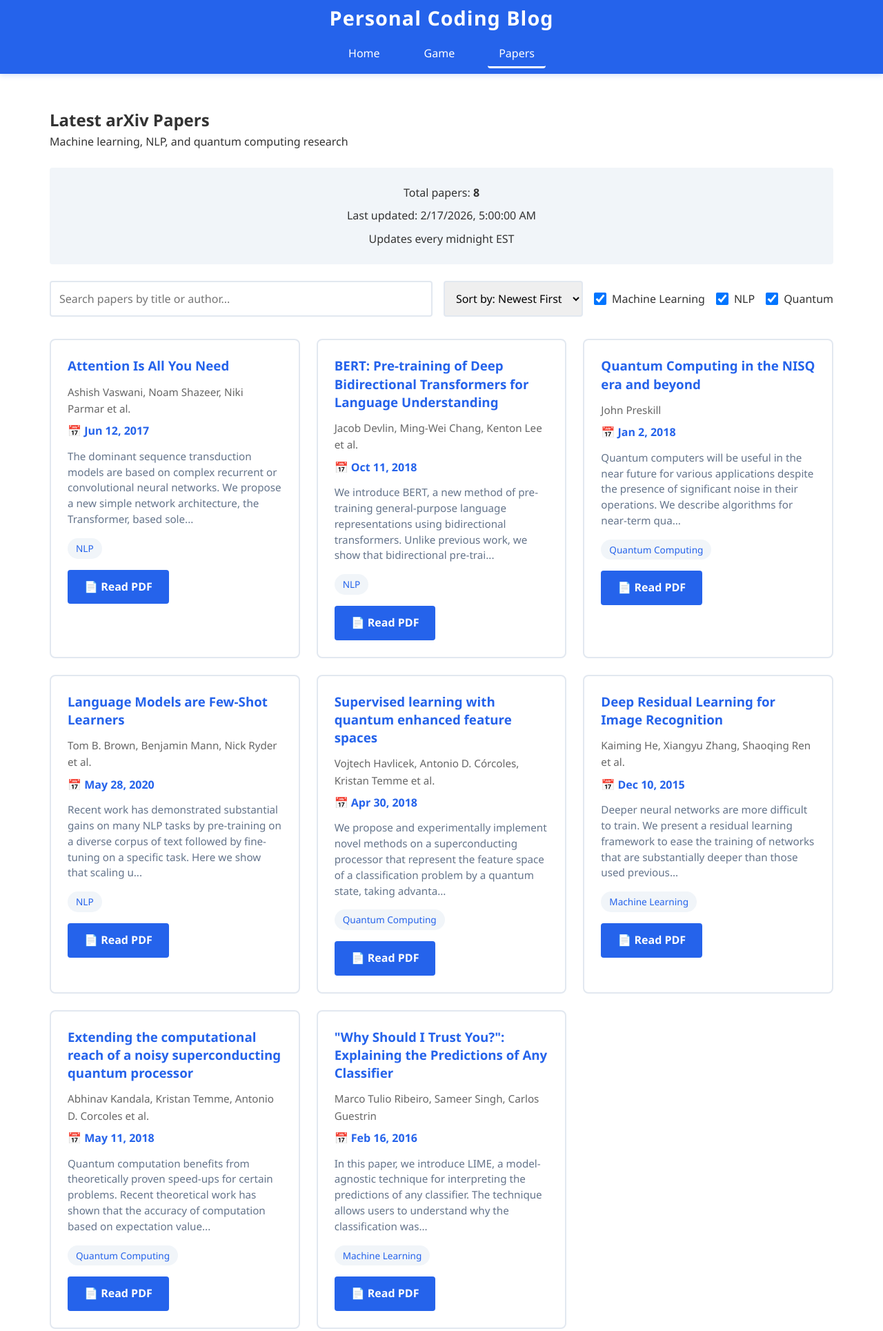
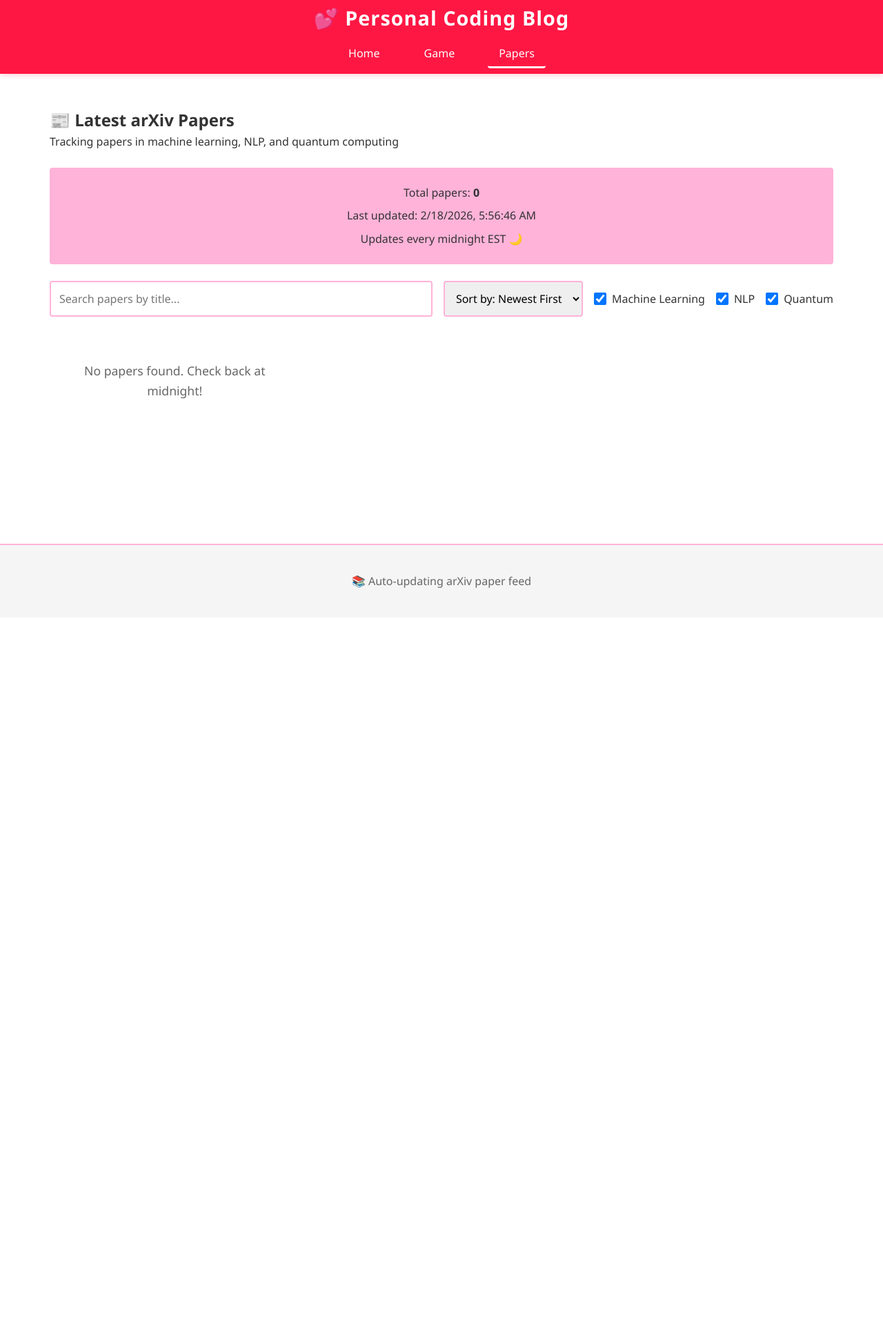
Before and after one commit to nsaririan3/nsaririan3.github.io, a website: page papers.html in a window 1280 px wide. Shown: the part 13-1942 px from the top of the page at 69% size. After the commit the page ends 908 px from the top, so only its background shows below. Drawn offline with Linux system fonts and the light colour scheme.

Commit message:
Update: arXiv papers & website - Automated update
- Fetched latest papers from arXiv
- Updated website pages and styling
- Total papers in database: 0
- Timestamp: 2026-02-18T05:56:46.608Z

```diff
--- a/css/style.css
+++ b/css/style.css
@@ -1,13 +1,11 @@
-/* Color Palette */
+/* Valentine's Day Color Palette */
 :root {
-  --primary-color: #2563eb;
-  --primary-dark: #1e40af;
-  --secondary-color: #64748b;
-  --accent-color: #3b82f6;
+  --primary-red: #ff1744;
+  --pink: #ff69b4;
+  --dark-red: #c41c3b;
   --white: #ffffff;
-  --light-gray: #f1f5f9;
-  --gray: #e2e8f0;
-  --dark-gray: #334155;
+  --light-pink: #ffb3d9;
+  --gray: #f5f5f5;
 }
 
 * {
@@ -29,13 +27,13 @@
 
 /* Header & Navigation */
 header {
-  background: var(--primary-color);
+  background: var(--primary-red);
   color: var(--white);
   padding: 1rem 0;
   position: sticky;
   top: 0;
   z-index: 100;
-  box-shadow: 0 2px 8px rgba(37, 99, 235, 0.2);
+  box-shadow: 0 2px 8px rgba(255, 23, 68, 0.2);
 }
 
 header h1 {
@@ -90,20 +88,20 @@
 }
 
 section h2 {
-  color: var(--primary-color);
+  color: var(--primary-red);
   margin-bottom: 1.5rem;
   font-size: 2rem;
   text-align: center;
 }
 
 section h3 {
-  color: var(--primary-dark);
+  color: var(--dark-red);
   margin: 1rem 0 0.5rem;
 }
 
 /* Hero Section */
 .hero {
-  background: linear-gradient(135deg, var(--accent-color), var(--primary-color));
+  background: linear-gradient(135deg, var(--light-pink), var(--pink));
   padding: 3rem 1rem;
   border-radius: 8px;
   text-align: center;
@@ -113,13 +111,13 @@
 .hero h2 {
   font-size: 2.5rem;
   margin-bottom: 1rem;
-  color: var(--white);
+  color: var(--dark-red);
 }
 
 .tagline {
   font-size: 1.25rem;
   margin-bottom: 2rem;
-  color: var(--white);
+  color: var(--dark-red);
 }
 
 .cta-buttons {
@@ -144,24 +142,24 @@
 }
 
 .btn-primary {
-  background: var(--primary-color);
+  background: var(--primary-red);
   color: var(--white);
 }
 
 .btn-primary:hover {
-  background: var(--primary-dark);
+  background: var(--dark-red);
   transform: translateY(-2px);
-  box-shadow: 0 4px 12px rgba(37, 99, 235, 0.3);
+  box-shadow: 0 4px 12px rgba(255, 23, 68, 0.3);
 }
 
 .btn-secondary {
-  background: var(--light-gray);
-  color: var(--primary-color);
-  border: 2px solid var(--gray);
+  background: var(--light-pink);
+  color: var(--dark-red);
+  border: 2px solid var(--pink);
 }
 
 .btn-secondary:hover {
-  background: var(--gray);
+  background: var(--pink);
   color: var(--white);
 }
 
@@ -180,7 +178,7 @@
 
 .feature-card, .stat {
   background: white;
-  border: 2px solid var(--gray);
+  border: 2px solid var(--light-pink);
   border-radius: 8px;
   padding: 1.5rem;
   text-align: center;
@@ -188,8 +186,8 @@
 }
 
 .feature-card:hover {
-  border-color: var(--primary-color);
-  box-shadow: 0 4px 12px rgba(37, 99, 235, 0.2);
+  border-color: var(--primary-red);
+  box-shadow: 0 4px 12px rgba(255, 23, 68, 0.2);
   transform: translateY(-4px);
 }
 
@@ -200,12 +198,12 @@
 .stat-value {
   font-size: 2.5rem;
   font-weight: bold;
-  color: var(--primary-color);
+  color: var(--primary-red);
   margin-bottom: 0.5rem;
 }
 
 .stat-label {
-  color: var(--secondary-color);
+  color: #666;
   font-size: 0.9rem;
 }
 
@@ -226,7 +224,7 @@
   display: block;
   margin: 0 auto;
   background: #000;
-  border: 4px solid var(--primary-color);
+  border: 4px solid var(--primary-red);
   max-width: 100%;
   height: auto;
   border-radius: 4px;
@@ -238,11 +236,11 @@
   gap: 2rem;
   margin-top: 1.5rem;
   padding: 1rem;
-  background: var(--light-gray);
+  background: var(--light-pink);
   border-radius: 4px;
   flex-wrap: wrap;
   font-weight: 600;
-  color: var(--primary-color);
+  color: var(--dark-red);
 }
 
 .info-item {
@@ -250,7 +248,7 @@
 }
 
 .game-instructions {
-  background: var(--light-gray);
+  background: var(--gray);
   padding: 1.5rem;
   border-radius: 4px;
   margin-top: 2rem;
@@ -261,7 +259,7 @@
 }
 
 .game-instructions h3 {
-  color: var(--primary-color);
+  color: var(--primary-red);
   text-align: center;
 }
 
@@ -285,7 +283,7 @@
 }
 
 .papers-info {
-  background: var(--light-gray);
+  background: var(--light-pink);
   padding: 1rem;
   border-radius: 4px;
   margin: 1.5rem 0;
@@ -305,7 +303,7 @@
 
 .search-input, .sort-select {
   padding: 0.75rem;
-  border: 2px solid var(--gray);
+  border: 2px solid var(--light-pink);
   border-radius: 4px;
   font-family: inherit;
   font-size: 1rem;
@@ -319,8 +317,8 @@
 
 .search-input:focus, .sort-select:focus {
   outline: none;
-  border-color: var(--primary-color);
-  box-shadow: 0 0 0 3px rgba(37, 99, 235, 0.1);
+  border-color: var(--primary-red);
+  box-shadow: 0 0 0 3px rgba(255, 23, 68, 0.1);
 }
 
 .filters {
@@ -358,15 +356,15 @@
 
 .paper-card {
   background: white;
-  border: 2px solid var(--gray);
+  border: 2px solid var(--light-pink);
   border-radius: 8px;
   padding: 1.5rem;
   transition: all 0.3s;
 }
 
 .paper-card:hover {
-  border-color: var(--primary-color);
-  box-shadow: 0 4px 12px rgba(37, 99, 235, 0.2);
+  border-color: var(--primary-red);
+  box-shadow: 0 4px 12px rgba(255, 23, 68, 0.2);
   transform: translateY(-4px);
 }
 
@@ -376,7 +374,7 @@
 }
 
 .paper-card h3 a {
-  color: var(--primary-color);
+  color: var(--primary-red);
   text-decoration: none;
 }
 
@@ -391,13 +389,13 @@
 }
 
 .paper-card .date {
-  color: var(--primary-color);
+  color: var(--dark-red);
   font-weight: 600;
   margin-bottom: 0.75rem;
 }
 
 .paper-card .abstract {
-  color: var(--secondary-color);
+  color: #555;
   margin-bottom: 1rem;
   font-size: 0.95rem;
   line-height: 1.5;
@@ -411,8 +409,8 @@
 }
 
 .tag {
-  background: var(--light-gray);
-  color: var(--primary-color);
+  background: var(--light-pink);
+  color: var(--dark-red);
   padding: 0.25rem 0.75rem;
   border-radius: 20px;
   font-size: 0.85rem;
@@ -427,17 +425,17 @@
 }
 
 .error {
-  color: #dc2626;
+  color: var(--primary-red);
   font-weight: 600;
 }
 
 /* Footer */
 footer {
-  background: var(--light-gray);
+  background: var(--gray);
   padding: 2rem;
   text-align: center;
-  color: var(--secondary-color);
-  border-top: 2px solid var(--gray);
+  color: #666;
+  border-top: 2px solid var(--light-pink);
   margin-top: 3rem;
 }
 
@@ -524,7 +522,7 @@
 
 /* Accessibility */
 a:focus, button:focus {
-  outline: 3px solid var(--primary-color);
+  outline: 3px solid var(--primary-red);
   outline-offset: 2px;
 }
 
--- a/data/papers.json
+++ b/data/papers.json
@@ -1,129 +1,12 @@
 {
   "metadata": {
-    "totalCount": 8,
-    "lastUpdated": "2026-02-17T00:00:00-05:00",
+    "totalCount": 0,
+    "lastUpdated": "2026-02-18T05:56:46.459Z",
     "keywords": [
       "machine learning",
       "natural language processing",
       "quantum computing"
     ]
   },
-  "papers": [
-    {
-      "arxivId": "1706.03762",
-      "title": "Attention Is All You Need",
-      "authors": [
-        "Ashish Vaswani",
-        "Noam Shazeer",
-        "Niki Parmar",
-        "Jakob Uszkoreit"
-      ],
-      "abstract": "The dominant sequence transduction models are based on complex recurrent or convolutional neural networks. We propose a new simple network architecture, the Transformer, based solely on attention mechanisms, dispensing with recurrence and convolutions entirely.",
-      "publishedDate": "2017-06-12",
-      "category": "cs.CL",
-      "pdfUrl": "https://arxiv.org/pdf/1706.03762.pdf",
-      "summaryUrl": "https://arxiv.org/abs/1706.03762"
-    },
-    {
-      "arxivId": "1810.04805",
-      "title": "BERT: Pre-training of Deep Bidirectional Transformers for Language Understanding",
-      "authors": [
-        "Jacob Devlin",
-        "Ming-Wei Chang",
-        "Kenton Lee",
-        "Kristina Toutanova"
-      ],
-      "abstract": "We introduce BERT, a new method of pre-training general-purpose language representations using bidirectional transformers. Unlike previous work, we show that bidirectional pre-training of transformers allows for a more powerful understanding of language context.",
-      "publishedDate": "2018-10-11",
-      "category": "cs.CL",
-      "pdfUrl": "https://arxiv.org/pdf/1810.04805.pdf",
-      "summaryUrl": "https://arxiv.org/abs/1810.04805"
-    },
-    {
-      "arxivId": "1801.00862",
-      "title": "Quantum Computing in the NISQ era and beyond",
-      "authors": [
-        "John Preskill"
-      ],
-      "abstract": "Quantum computers will be useful in the near future for various applications despite the presence of significant noise in their operations. We describe algorithms for near-term quantum computers and discuss the challenges of implementing them.",
-      "publishedDate": "2018-01-02",
-      "category": "quant-ph",
-      "pdfUrl": "https://arxiv.org/pdf/1801.00862.pdf",
-      "summaryUrl": "https://arxiv.org/abs/1801.00862"
-    },
-    {
-      "arxivId": "2005.14165",
-      "title": "Language Models are Few-Shot Learners",
-      "authors": [
-        "Tom B. Brown",
-        "Benjamin Mann",
-        "Nick Ryder",
-        "Melanie Subbiah"
-      ],
-      "abstract": "Recent work has demonstrated substantial gains on many NLP tasks by pre-training on a diverse corpus of text followed by fine-tuning on a specific task. Here we show that scaling up language models greatly improves task-agnostic, few-shot performance.",
-      "publishedDate": "2020-05-28",
-      "category": "cs.CL",
-      "pdfUrl": "https://arxiv.org/pdf/2005.14165.pdf",
-      "summaryUrl": "https://arxiv.org/abs/2005.14165"
-    },
-    {
-      "arxivId": "1804.11326",
-      "title": "Supervised learning with quantum enhanced feature spaces",
-      "authors": [
-        "Vojtech Havlicek",
-        "Antonio D. Córcoles",
-        "Kristan Temme",
-        "Aram W. Harrow"
-      ],
-      "abstract": "We propose and experimentally implement novel methods on a superconducting processor that represent the feature space of a classification problem by a quantum state, taking advantage of the large dimensionality of quantum Hilbert space to obtain an enhanced solution.",
-      "publishedDate": "2018-04-30",
-      "category": "quant-ph",
-      "pdfUrl": "https://arxiv.org/pdf/1804.11326.pdf",
-      "summaryUrl": "https://arxiv.org/abs/1804.11326"
-    },
-    {
-      "arxivId": "1512.03385",
-      "title": "Deep Residual Learning for Image Recognition",
-      "authors": [
-        "Kaiming He",
-        "Xiangyu Zhang",
-        "Shaoqing Ren",
-        "Jian Sun"
-      ],
-      "abstract": "Deeper neural networks are more difficult to train. We present a residual learning framework to ease the training of networks that are substantially deeper than those used previously. We achieve state-of-the-art results on ImageNet and other benchmarks.",
-      "publishedDate": "2015-12-10",
-      "category": "cs.LG",
-      "pdfUrl": "https://arxiv.org/pdf/1512.03385.pdf",
-      "summaryUrl": "https://arxiv.org/abs/1512.03385"
-    },
-    {
-      "arxivId": "1805.04492",
-      "title": "Extending the computational reach of a noisy superconducting quantum processor",
-      "authors": [
-        "Abhinav Kandala",
-        "Kristan Temme",
-        "Antonio D. Corcoles",
-        "Antonio Mezzacapo"
-      ],
-      "abstract": "Quantum computation benefits from theoretically proven speed-ups for certain problems. Recent theoretical work has shown that the accuracy of computation based on expectation values of quantum observables can be enhanced through error mitigation. Here we demonstrate this protocol on a superconducting quantum processor.",
-      "publishedDate": "2018-05-11",
-      "category": "quant-ph",
-      "pdfUrl": "https://arxiv.org/pdf/1805.04492.pdf",
-      "summaryUrl": "https://arxiv.org/abs/1805.04492"
-    },
-    {
-      "arxivId": "1602.04938",
-      "title": "\"Why Should I Trust You?\": Explaining the Predictions of Any Classifier",
-      "authors": [
-        "Marco Tulio Ribeiro",
-        "Sameer Singh",
-        "Carlos Guestrin"
-      ],
-      "abstract": "In this paper, we introduce LIME, a model-agnostic technique for interpreting the predictions of any classifier. The technique allows users to understand why the classification was made by learning simple and interpretable models locally around the prediction.",
-      "publishedDate": "2016-02-16",
-      "category": "cs.LG",
-      "pdfUrl": "https://arxiv.org/pdf/1602.04938.pdf",
-      "summaryUrl": "https://arxiv.org/abs/1602.04938"
-    }
-  ]
+  "papers": []
 }
--- a/papers.html
+++ b/papers.html
@@ -9,7 +9,7 @@
 <body>
   <header role="banner">
     <nav aria-label="Main Navigation">
-      <h1>Personal Coding Blog</h1>
+      <h1>💕 Personal Coding Blog</h1>
       <ul>
         <li><a href="index.html">Home</a></li>
         <li><a href="game.html">Game</a></li>
@@ -21,13 +21,13 @@
   <main role="main">
     <section class="papers-section">
       <div class="container">
-        <h1>Latest arXiv Papers</h1>
-        <p class="subtitle">Machine learning, NLP, and quantum computing research</p>
+        <h1>📰 Latest arXiv Papers</h1>
+        <p class="subtitle">Tracking papers in machine learning, NLP, and quantum computing</p>
 
         <div class="papers-info">
-          <p>Total papers: <strong id="paperCount">0</strong></p>
-          <p>Last updated: <time id="lastUpdated">Loading...</time></p>
-          <p>Updates every midnight EST</p>
+          <p>Total papers: <strong>0</strong></p>
+          <p>Last updated: <time>2/18/2026, 5:56:46 AM</time></p>
+          <p>Updates every midnight EST 🌙</p>
         </div>
 
         <!-- Search & Filter Controls -->
@@ -36,7 +36,7 @@
             type="text"
             id="searchInput"
             class="search-input"
-            placeholder="Search papers by title or author..."
+            placeholder="Search papers by title..."
             aria-label="Search papers"
           >
 
@@ -46,7 +46,7 @@
             <option value="author">Sort by: Author A-Z</option>
           </select>
 
-          <div class="filters" role="group" aria-label="Filter by category">
+          <div class="filters" role="group" aria-label="Filter by keyword">
             <label><input type="checkbox" value="cs.LG" checked> Machine Learning</label>
             <label><input type="checkbox" value="cs.CL" checked> NLP</label>
             <label><input type="checkbox" value="quant-ph" checked> Quantum</label>
@@ -62,57 +62,26 @@
   </main>
 
   <footer role="contentinfo">
-    <p>Auto-updating arXiv Paper Feed</p>
+    <p>📚 Auto-updating arXiv paper feed</p>
   </footer>
 
   <script>
     // Load and render papers
-    let allPapers = [];
-
     fetch('data/papers.json')
       .then(res => res.json())
       .then(data => {
-        allPapers = data.papers || [];
+        const papers = data.papers || [];
         const container = document.getElementById('papersList');
 
-        // Update paper count and last updated
-        document.getElementById('paperCount').textContent = allPapers.length;
-        const lastUpdated = new Date(data.metadata?.lastUpdated || new Date());
-        document.getElementById('lastUpdated').textContent = lastUpdated.toLocaleString();
-
-        if (allPapers.length === 0) {
+        if (papers.length === 0) {
           container.innerHTML = '<p class="no-papers">No papers found. Check back at midnight!</p>';
           return;
         }
 
-        renderPapers(allPapers);
-      })
-      .catch(err => {
-        console.error('Error loading papers:', err);
-        document.getElementById('papersList').innerHTML = '<p class="error">Error loading papers</p>';
-      });
-
-    function renderPapers(papers) {
-      const container = document.getElementById('papersList');
-      if (papers.length === 0) {
-        container.innerHTML = '<p class="no-papers">No papers match your filters</p>';
-        return;
-      }
-
-      // Map category codes to readable names
-      const getCategoryLabel = (code) => {
-        const categoryMap = {
-          'cs.CL': 'NLP',
-          'cs.LG': 'Machine Learning',
-          'quant-ph': 'Quantum Computing',
-          'cs.AI': 'AI'
-        };
-        return categoryMap[code] || code;
-      };
-
-      container.innerHTML = papers.map(paper => `
+        function renderPapers(filtered) {
+          container.innerHTML = filtered.map(paper => `
             <article class="paper-card">
-          <h3><a href="${paper.summaryUrl}" target="_blank" rel="noopener">${paper.title}</a></h3>
+              <h3><a href="${paper.summaryUrl}" target="_blank">${paper.title}</a></h3>
               <p class="authors">
                 ${paper.authors.slice(0, 3).map(a => `<span class="author">${a}</span>`).join(', ')}
                 ${paper.authors.length > 3 ? ' et al.' : ''}
@@ -120,29 +89,31 @@
               <p class="date">📅 ${new Date(paper.publishedDate).toLocaleDateString('en-US', {
                 year: 'numeric', month: 'short', day: 'numeric'
               })}</p>
-          <p class="abstract">${paper.abstract.substring(0, 180)}...</p>
+              <p class="abstract">${paper.abstract.substring(0, 200)}...</p>
               <div class="tags">
-            <span class="tag">${getCategoryLabel(paper.category)}</span>
+                <span class="tag">${paper.category}</span>
               </div>
-          <a href="${paper.pdfUrl}" class="btn btn-primary" target="_blank" rel="noopener">📄 Read PDF</a>
+              <a href="${paper.pdfUrl}" class="btn btn-primary" target="_blank">📄 Read PDF</a>
             </article>
           `).join('');
         }
 
+        // Initial render
+        renderPapers(papers);
+
         // Search functionality
         document.getElementById('searchInput').addEventListener('input', (e) => {
           const query = e.target.value.toLowerCase();
-      const filtered = allPapers.filter(p =>
+          const filtered = papers.filter(p =>
             p.title.toLowerCase().includes(query) ||
-        p.authors.some(a => a.toLowerCase().includes(query)) ||
-        p.abstract.toLowerCase().includes(query)
+            p.authors.some(a => a.toLowerCase().includes(query))
           );
           renderPapers(filtered);
         });
 
         // Sort functionality
         document.getElementById('sortSelect').addEventListener('change', (e) => {
-      const sorted = [...allPapers];
+          const sorted = [...papers];
           if (e.target.value === 'title') {
             sorted.sort((a, b) => a.title.localeCompare(b.title));
           } else if (e.target.value === 'author') {
@@ -152,16 +123,10 @@
           }
           renderPapers(sorted);
         });
-
-    // Filter checkboxes
-    document.querySelectorAll('.filters input[type="checkbox"]').forEach(checkbox => {
-      checkbox.addEventListener('change', () => {
-        const checkedCategories = Array.from(document.querySelectorAll('.filters input[type="checkbox"]:checked'))
-          .map(c => c.value);
-
-        const filtered = allPapers.filter(p => checkedCategories.includes(p.category));
-        renderPapers(filtered);
-      });
+      })
+      .catch(err => {
+        console.error('Error loading papers:', err);
+        document.getElementById('papersList').innerHTML = '<p class="error">Error loading papers</p>';
       });
   </script>
 </body>
```
Also changed, not shown: game.html (+6 -95 lines), index.html (+21 -14 lines). Lines whose indentation alone changed are shown as unchanged.
